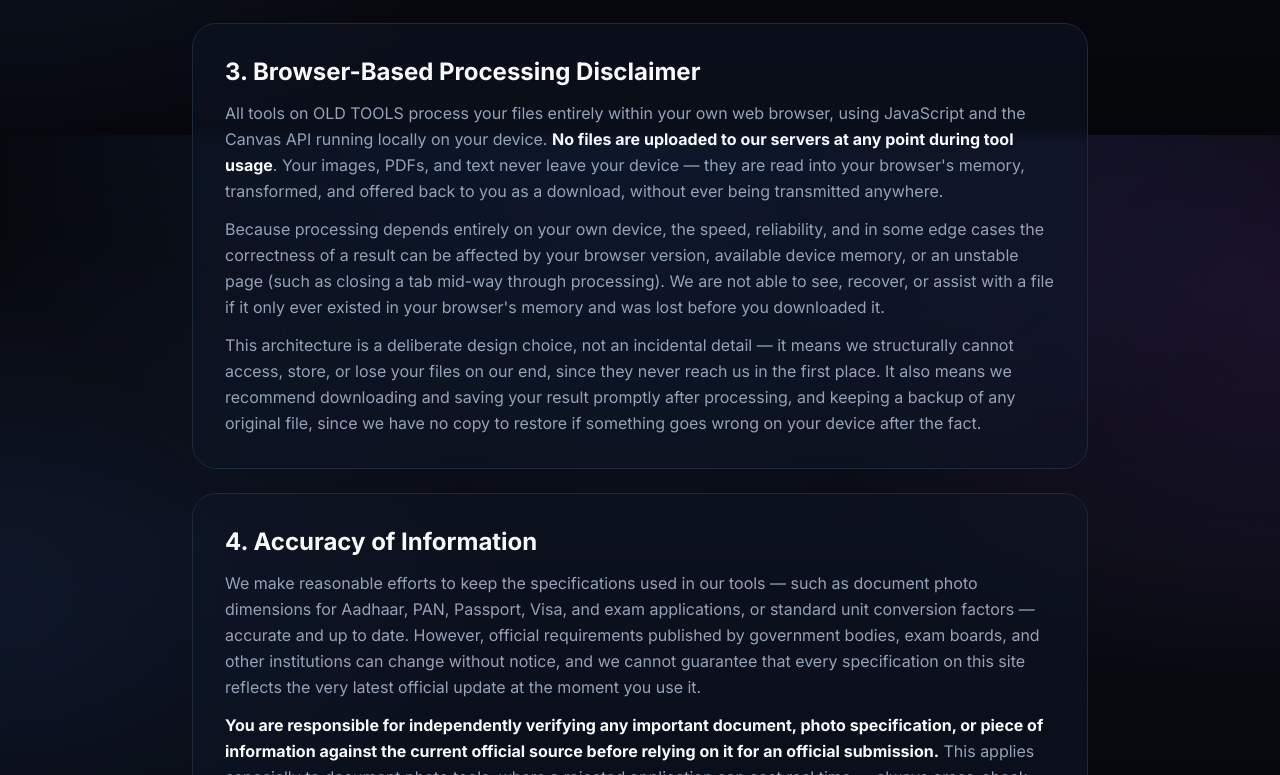
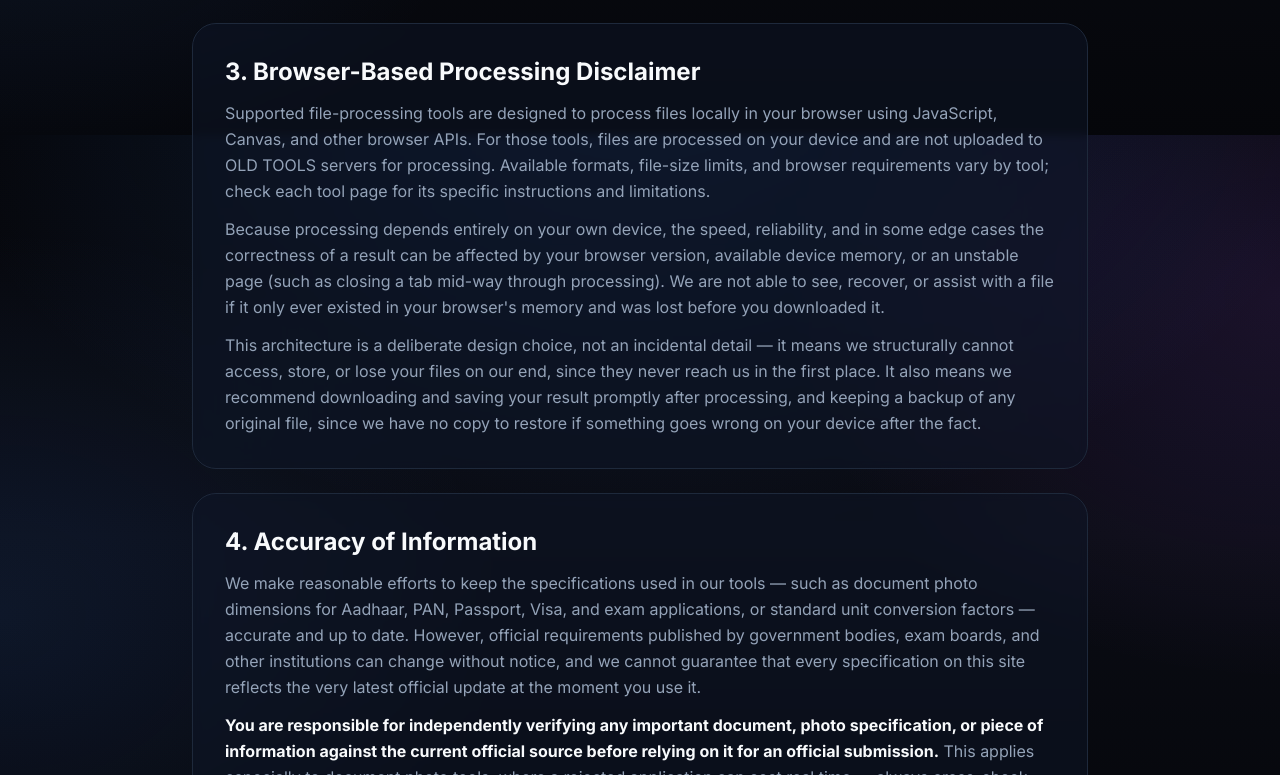
Before and after one commit to surajkumar122024-star/ok01, a Next.js app: page /disclaimer in a window 1280 px wide. Shown: the part 1465-2240 px from the top of the page. Built offline with nearby package versions, Linux system fonts and the light colour scheme.

Commit message:
Correct disclaimer claims about local file processing

```diff
--- a/src/app/disclaimer/page.tsx
+++ b/src/app/disclaimer/page.tsx
@@ -36,7 +36,7 @@ export default function DisclaimerPage() {
             Important context on what OLD TOOLS&apos;s tools do, what they don&apos;t guarantee, and
             what you&apos;re responsible for checking yourself.
           </p>
-          <p className="text-sm text-muted-foreground italic">Last Updated: July 2026</p>
+          <p className="text-sm text-muted-foreground italic">Last Updated: November 26, 2026</p>
         </div>
 
         {/* Table of Contents */}
@@ -109,14 +109,11 @@ export default function DisclaimerPage() {
           <section id="browser-processing" className="rounded-3xl border bg-card/50 backdrop-blur-sm p-8 space-y-3">
             <h2 className="text-2xl font-bold">3. Browser-Based Processing Disclaimer</h2>
             <p className="leading-relaxed text-muted-foreground">
-              All tools on OLD TOOLS process your files entirely within your own web browser,
-              using JavaScript and the Canvas API running locally on your device.{' '}
-              <strong className="text-foreground">
-                No files are uploaded to our servers at any point during tool usage
-              </strong>
-              . Your images, PDFs, and text never leave your device — they are read into your
-              browser&apos;s memory, transformed, and offered back to you as a download, without ever
-              being transmitted anywhere.
+              Supported file-processing tools are designed to process files locally in your
+              browser using JavaScript, Canvas, and other browser APIs. For those tools, files are
+              processed on your device and are not uploaded to OLD TOOLS servers for processing.
+              Available formats, file-size limits, and browser requirements vary by tool; check each
+              tool page for its specific instructions and limitations.
             </p>
             <p className="leading-relaxed text-muted-foreground">
               Because processing depends entirely on your own device, the speed, reliability, and
@@ -236,7 +233,7 @@ export default function DisclaimerPage() {
             </p>
             <p className="leading-relaxed text-muted-foreground">
               You retain full ownership of any file, image, or text you process using our tools,
-              since that content is never uploaded to or stored on our servers. If you believe
+              where supported file-processing tools operate locally in the browser; other features may handle data differently as described on their respective pages. If you believe
               content on this site infringes on your copyright or trademark rights, please contact
               us with the details and we will review the matter promptly.
             </p>
```
